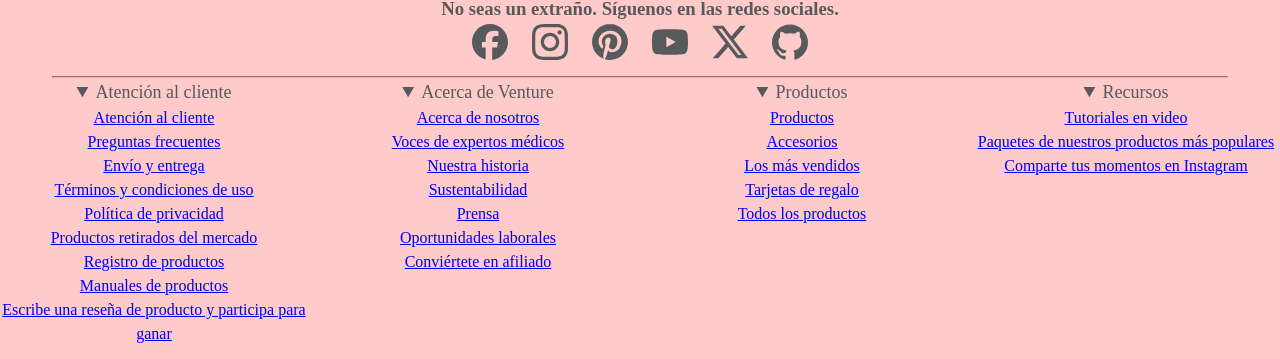
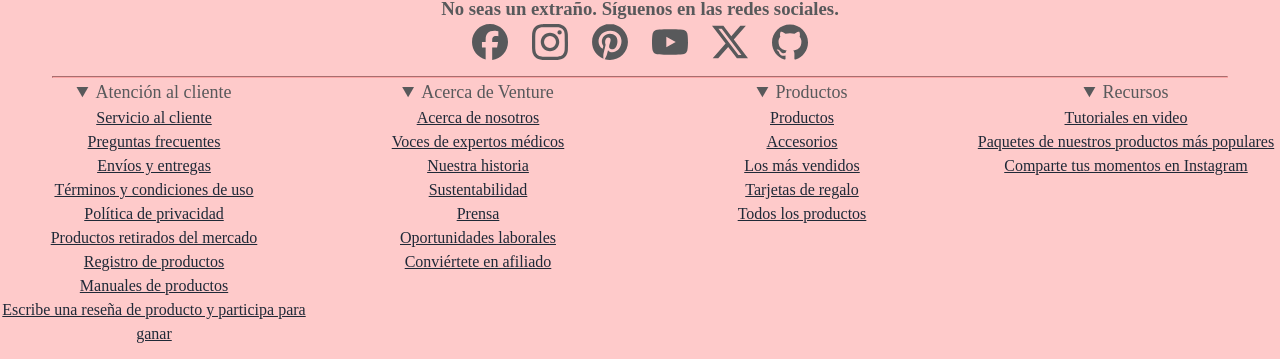
Before and after one commit to lgramajo99/newventure, a React (Vite) app: page / in a window 1280 px wide. Shown: the part 1351-1710 px from the top of the page. Built offline with nearby package versions, Linux system fonts and the light colour scheme.

Commit message:
mejoramos las rutas de footer y navbar

```diff
--- /dev/null
+++ b/src/assets/json/FooterLink.json
@@ -0,0 +1,148 @@
+{
+    "footerSections": [
+        {
+            "id": "customer-service",
+            "title": "Atención al cliente",
+            "links": [
+                {
+                    "id": "link-custom-service",
+                    "path": "/custom-service",
+                    "title": "Servicio al cliente"
+                },
+                {
+                    "id": "link-faq",
+                    "path": "/faq",
+                    "title": "Preguntas frecuentes"
+                },
+                {
+                    "id": "link-shipping",
+                    "path": "/shipping",
+                    "title": "Envíos y entregas"
+                },
+                {
+                    "id": "link-terms",
+                    "path": "/terms",
+                    "title": "Términos y condiciones de uso"
+                },
+                {
+                    "id": "link-privacy-policy",
+                    "path": "/privacy-policy",
+                    "title": "Política de privacidad"
+                },
+                {
+                    "id": "link-recalled-products",
+                    "path": "/recalled-products",
+                    "title": "Productos retirados del mercado"
+                },
+                {
+                    "id": "link-product-registration",
+                    "path": "/product-registration",
+                    "title": "Registro de productos"
+                },
+                {
+                    "id": "link-product-manuals",
+                    "path": "/product-manuals",
+                    "title": "Manuales de productos"
+                },
+                {
+                    "id": "link-write-review",
+                    "path": "/write-review",
+                    "title": "Escribe una reseña de producto y participa para ganar"
+                }
+            ]
+        },
+        {
+            "id": "about-venture",
+            "title": "Acerca de Venture",
+            "links": [
+                {
+                    "id": "link-about-us",
+                    "path": "/about-us",
+                    "title": "Acerca de nosotros"
+                },
+                {
+                    "id": "link-expert-voices",
+                    "path": "/expert-voices",
+                    "title": "Voces de expertos médicos"
+                },
+                {
+                    "id": "link-our-story",
+                    "path": "/our-story",
+                    "title": "Nuestra historia"
+                },
+                {
+                    "id": "link-sustainability",
+                    "path": "/sustainability",
+                    "title": "Sustentabilidad"
+                },
+                {
+                    "id": "link-press",
+                    "path": "/press",
+                    "title": "Prensa"
+                },
+                {
+                    "id": "link-careers",
+                    "path": "/careers",
+                    "title": "Oportunidades laborales"
+                },
+                {
+                    "id": "link-become-affiliate",
+                    "path": "/become-affiliate",
+                    "title": "Conviértete en afiliado"
+                }
+            ]
+        },
+        {
+            "id": "products",
+            "title": "Productos",
+            "links": [
+                {
+                    "id": "link-products",
+                    "path": "/products",
+                    "title": "Productos"
+                },
+                {
+                    "id": "link-accessories",
+                    "path": "/accessories",
+                    "title": "Accesorios"
+                },
+                {
+                    "id": "link-best-sellers",
+                    "path": "/best-sellers",
+                    "title": "Los más vendidos"
+                },
+                {
+                    "id": "link-gift-cards",
+                    "path": "/gift-cards",
+                    "title": "Tarjetas de regalo"
+                },
+                {
+                    "id": "link-all-products",
+                    "path": "/all-products",
+                    "title": "Todos los productos"
+                }
+            ]
+        },
+        {
+            "id": "resources",
+            "title": "Recursos",
+            "links": [
+                {
+                    "id": "link-video-tutorials",
+                    "path": "/video-tutorials",
+                    "title": "Tutoriales en video"
+                },
+                {
+                    "id": "link-popular-product-packs",
+                    "path": "/popular-product-packs",
+                    "title": "Paquetes de nuestros productos más populares"
+                },
+                {
+                    "id": "link-share-on-instagram",
+                    "path": "/share-on-instagram",
+                    "title": "Comparte tus momentos en Instagram"
+                }
+            ]
+        }
+    ]
+}
--- a/src/assets/json/NavLink.json
+++ b/src/assets/json/NavLink.json
@@ -2,31 +2,26 @@
     "menuItemsNav": [
         {
             "id": "link-home",
-            "names": "inicio",
             "title": "Inicio",
             "path": "/"
         },
         {
-            "id": "link-about",
-            "names": "acerca-de",
+            "id": "link-about-us",
             "title": "Acerca de",
-            "path": "/about"
+            "path": "/about-us"
         },
         {
-            "id": "link-contact",
-            "names": "contacto",
+            "id": "link-contact-us",
             "title": "Contacto",
             "path": "/contact"
         },
         {
             "id": "link-faq",
-            "names": "preguntas-frecuentes",
             "title": "Preguntas frecuentes",
             "path": "/faq"
         },
         {
-            "id": "link-carrers",
-            "names": "carreras",
+            "id": "link-careers",
             "title": "Carreras",
             "path": "/careers"
         }
--- a/src/components/layouts/footer/ExtendedFooter.jsx
+++ b/src/components/layouts/footer/ExtendedFooter.jsx
@@ -1,58 +1,44 @@
 import { NavLink } from "react-router-dom";
+import { footerSections } from '../../../assets/json/FooterLink.json'
 
 function ExtendedFooter() {
 
-    return (<div id="accordionPanel" className="grid sm:grid-cols-1 md:grid-cols-2 lg:grid-cols-4 gap-x-4 text-center text-lg">
+    return (
+        <div id="accordionPanel" className="grid sm:grid-cols-1 md:grid-cols-2 lg:grid-cols-4 gap-x-4 text-center text-lg">
+            {footerSections.map(section => (
+                <details open key={section.id} name={section.id} aria-expanded>
+                    <summary
+                        className="cursor-pointer"
+                        aria-controls={`${section.id}-content`}
+                        role="button"
+                        tabIndex="0"
+                    >
+                        {section.title}
+                    </summary>
 
-        <details open name="atencion-al-cliente">
-            <summary className="cursor-pointer">Atención al cliente</summary>
-            <ul className="list-none text-base">
-                <li><NavLink to={'/acerca-de'} title="Atención al cliente" aria-label="Atención al cliente">Atención al cliente</NavLink></li>
-                <li><NavLink to={'/default-route'} title="Preguntas frecuentes" aria-label="Preguntas frecuentes">Preguntas frecuentes</NavLink></li>
-                <li><NavLink to={'/default-route'} title="Envío y entrega" aria-label="Envío y entrega">Envío y entrega</NavLink></li>
-                <li><NavLink to={'/default-route'} title="Términos y condiciones de uso" aria-label="Términos y condiciones de uso">Términos y condiciones de uso</NavLink></li>
-                <li><NavLink to={'/default-route'} title="Política de privacidad" aria-label="Política de privacidad">Política de privacidad</NavLink></li>
-                <li><NavLink to={'/default-route'} title="Productos retirados del mercado" aria-label="Productos retirados del mercado">Productos retirados del mercado</NavLink></li>
-                <li><NavLink to={'/default-route'} title="Registro de productos" aria-label="Registro de productos">Registro de productos</NavLink></li>
-                <li><NavLink to={'/default-route'} title="Manuales de productos" aria-label="Manuales de productos">Manuales de productos</NavLink></li>
-                <li><NavLink to={'/default-route'} title="Escribe una reseña de producto y participa para ganar" aria-label="Escribe una reseña de producto y participa para ganar">Escribe una reseña de producto y participa para ganar</NavLink></li>
-            </ul>
-        </details>
+                    <ul
+                        id={`${section.id}-content`}
+                        className="list-none text-base"
+                        aria-labelledby={section.id}>
 
-        <details open name="acerca-de-venture">
-            <summary className="cursor-pointer">Acerca de Venture</summary>
-            <ul className="list-none text-base">
-                <li><NavLink to={'/default-route'} title="Acerca de nosotros" aria-label="Acerca de nosotros">Acerca de nosotros</NavLink></li>
-                <li><NavLink to={'/default-route'} title="Voces de expertos médicos" aria-label="Voces de expertos médicos">Voces de expertos médicos</NavLink></li>
-                <li><NavLink to={'/default-route'} title="Nuestra historia" aria-label="Nuestra historia">Nuestra historia</NavLink></li>
-                <li><NavLink to={'/default-route'} title="Sustentabilidad" aria-label="Sustentabilidad">Sustentabilidad</NavLink></li>
-                <li><NavLink to={'/default-route'} title="Prensa" aria-label="Prensa">Prensa</NavLink></li>
-                <li><NavLink to={'/default-route'} title="Oportunidades laborales" aria-label="Oportunidades laborales">Oportunidades laborales</NavLink></li>
-                <li><NavLink to={'/default-route'} title="Conviértete en afiliado" aria-label="Conviértete en afiliado">Conviértete en afiliado</NavLink></li>
-            </ul>
-        </details>
-
-        <details open name="productos">
-            <summary className="cursor-pointer">Productos</summary>
-            <ul className="list-none text-base">
-                <li><NavLink to={'/default-route'} title="Productos" aria-label="Productos">Productos</NavLink></li>
-                <li><NavLink to={'/default-route'} title="Accesorios" aria-label="Accesorios">Accesorios</NavLink></li>
-                <li><NavLink to={'/default-route'} title="Los más vendidos" aria-label="Los más vendidos">Los más vendidos</NavLink></li>
-                <li><NavLink to={'/default-route'} title="Tarjetas de regalo" aria-label="Tarjetas de regalo">Tarjetas de regalo</NavLink></li>
-                <li><NavLink to={'/default-route'} title="Todos los productos" aria-label="Todos los productos">Todos los productos</NavLink></li>
-            </ul>
-        </details>
-
-        <details open name="recursos">
-            <summary className="cursor-pointer">Recursos</summary>
-            <ul className="list-none text-base">
-                <li><NavLink to={'/default-route'} title="Tutoriales en video" aria-label="Tutoriales en video">Tutoriales en video</NavLink></li>
-                <li><NavLink to={'/default-route'} title="Paquetes de nuestros productos más populares" aria-label="Paquetes de nuestros productos más populares">Paquetes de nuestros productos más populares</NavLink></li>
-                <li><NavLink to={'/default-route'} title="Comparte tus momentos en Instagram" aria-label="Comparte tus momentos en Instagram">Comparte tus momentos en Instagram</NavLink></li>
-            </ul>
-        </details>
-
-    </div >)
+                        {section.links.map(link => (
+                            <li key={link.id}>
+                                <NavLink
+                                    className={"text-gray-800"}
+                                    to={link.path}
+                                    title={link.title}
+                                    aria-label={link.title}
+                                    data-link-id={link.id}
+                                >
+                                    {link.title}
+                                </NavLink>
+                            </li>
+                        ))}
+                    </ul>
+                </details>
+            ))
+            }
+        </div >)
 }
 
 export default ExtendedFooter;
--- a/src/routes/root.routes.jsx
+++ b/src/routes/root.routes.jsx
@@ -26,7 +26,7 @@ const RootRoutes = () => {
                 <Routes>
                     <Route index element={<Home />} />
                     <Route path='/about-us' element={<AboutUs />} />
-                    <Route path='/preg-resp' element={<Faqs />} />
+                    <Route path='/faq' element={<Faqs />} />
                     <Route path='/shop' element={<ShopAll />} />
                     <Route path='/dashboard' element={<Dashboard />}>
                         <Route index element={<WelcomeDash />} />
```
